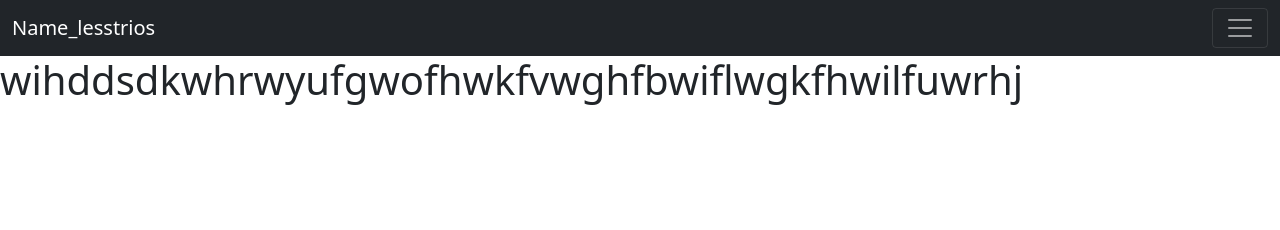
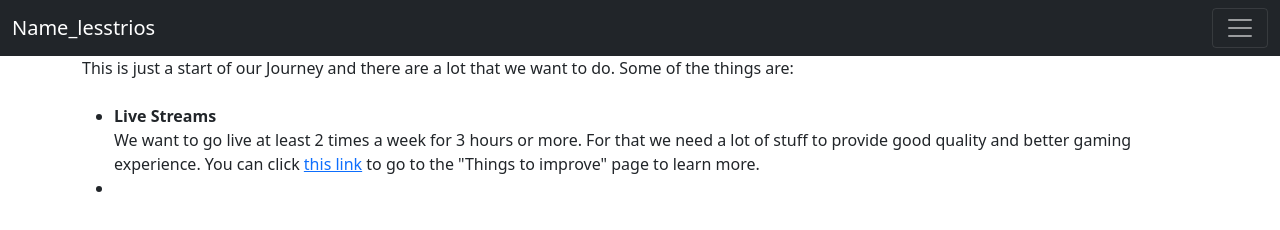
Before and after one commit to TanishqMittal11/Mom-and-Dad, a plain HTML site: page Future Plannings.html in a window 1280 px wide. Drawn offline with nearby package versions, Linux system fonts and the light colour scheme.

Commit message:
Updated code 1

```diff
--- a/Future Plannings.html
+++ b/Future Plannings.html
@@ -42,6 +42,13 @@
                 </div>
             </div>
         </nav>
+ <div  class="container mb-5">
+   This is just a start of our Journey and there are a lot that we want to do. Some of the things are:<br><br>
+  <ul>
+    <li><strong>Live Streams</strong><br>We want to go live at least 2 times a week for 3 hours or more. For that we need a lot of stuff to provide good quality and better gaming experience. You can click <a href="Things to improve.html">this link</a> to go to the "Things to improve" page to learn more.</li>
+    <li>
 
-<h1> wihddsdkwhrwyufgwofhwkfvwghfbwiflwgkfhwilfuwrhj</h1>
+    </li>
+  </ul>
+   </div>
 </body>
```
